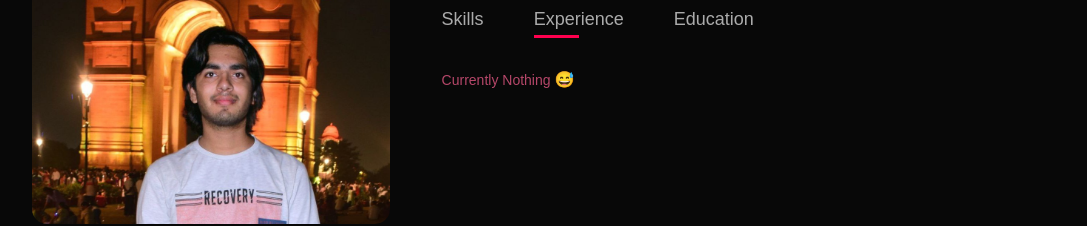
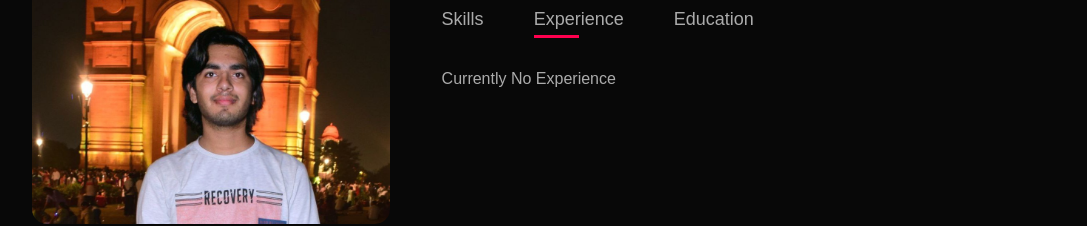
Before and after one commit to AYushM25/AYushM25.github.io, a plain HTML site: page index.html in a window 1280 px wide. Both pictures are taken after a click on the element "Experience". Shown: the part 1042-1268 px from the top of the page, without its empty margins (96-1183 px from the left). Drawn offline with Linux system fonts and the light colour scheme; files whose address does not match are found by name.

Commit message:
Update index.html

```diff
--- a/index.html
+++ b/index.html
@@ -53,7 +53,7 @@
                 </div>
                 <div class="tab-contents" id="experience">
                     <ul>
-                        <li><span>Currently Nothing </span> 😅</li>
+                        <li>Currently No Experience</li>
                     </ul>
                 </div>
                 <div class="tab-contents" id="education">
@@ -127,7 +127,7 @@
         .then(response => {
             msg.innerHTML = "Message sent successfully"
             setTimeout(function(){
-                msg.innerHTML = "";
+                msg.innerHTML = ""
             },5000)
             form.reset()
         })
```
